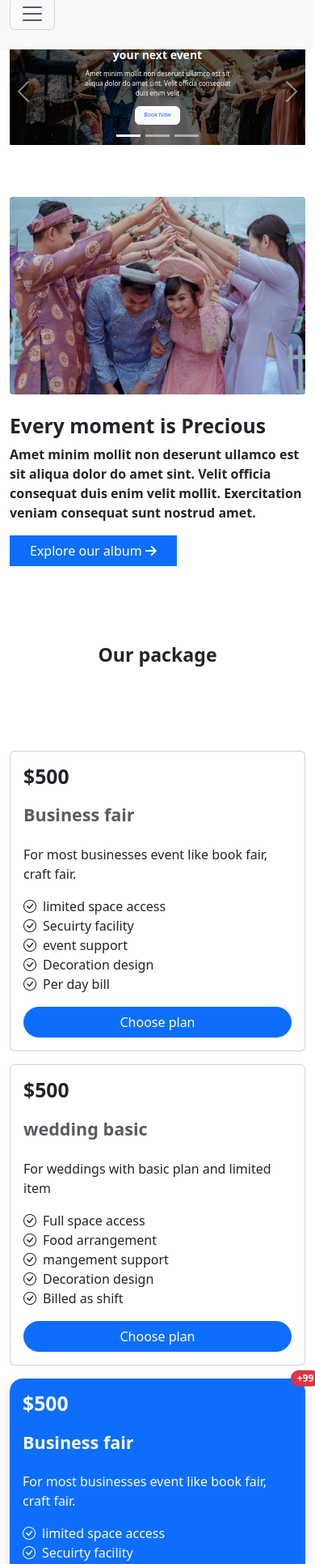
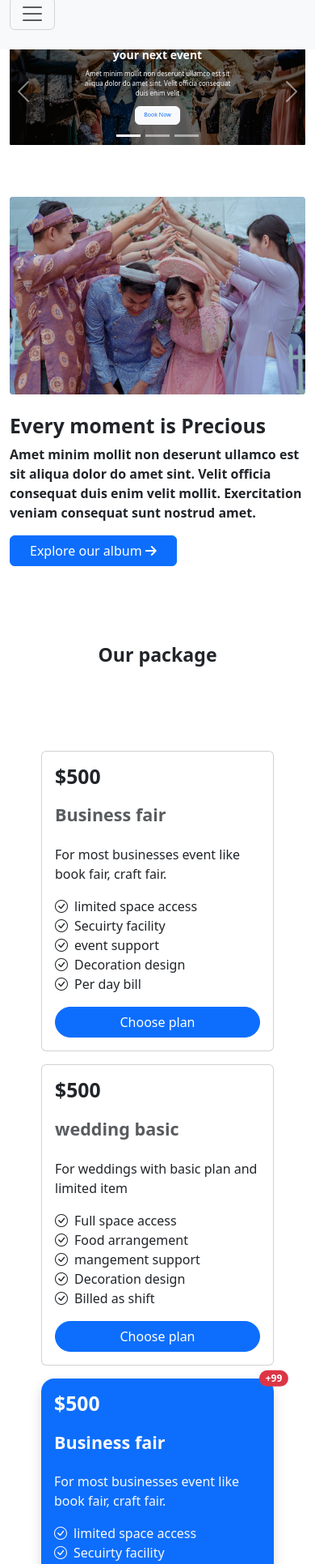
Before and after one commit to mirzaazam/convocation-center, a plain HTML site: page index.html in a window 390 px wide. Shown: the part 69-2000 px from the top of the page at 81% size. Drawn offline with nearby package versions, Linux system fonts and the light colour scheme.

Commit message:
complete

```diff
--- a/index.html
+++ b/index.html
@@ -133,7 +133,7 @@
                                 Exercitation veniam consequat sunt nostrud amet.</p>
                         </div>
                         <div>
-                            <button class="btn btn-primary px-4 rounded-0 fw-medium" type="button">Explore our album <i
+                            <button class="btn btn-primary px-4 rounded fw-medium" type="button">Explore our album <i
                                     class="fa-solid fa-arrow-right"></i></button>
                         </div>
                     </div>
@@ -155,9 +155,9 @@
         <!--card design-->
         <section>
             <div class="container">
-                <div class="row justify-content-start g-3">
-                    <div class="col-12 col-sm-6 col-md-4 col-lg-3">
-                        <div class="card">
+                <div class="row g-3">
+                    <div class="col-12 col-sm-6 col-md-4 col-lg-3 d-flex justify-content-center">
+                        <div class="card" style="width: 18rem;">
                             <div class="card-body">
                                 <h5 class="card-title fw-bolder fs-2">$500</h5>
                                 <h6 class="card-subtitle mb-2 py-3 text-body-secondary fw-bold fs-4">Business fair</h6>
@@ -176,9 +176,8 @@
                             </div>
                         </div>
                     </div>
-
-                    <div class="col-12 col-lg-3 col-sm-6 col-md-4">
-                        <div class="card">
+                    <div class="col-12 col-lg-3 col-sm-6 col-md-4 d-flex justify-content-center">
+                        <div class="card" style="width: 18rem;">
                             <div class="card-body">
                                 <h5 class="card-title fw-bolder fs-2">$500</h5>
                                 <h6 class="card-subtitle mb-2 py-3 text-body-secondary fw-bold fs-4">wedding basic</h6>
@@ -197,8 +196,8 @@
                             </div>
                         </div>
                     </div>
-                    <div class="col-12 col-lg-3 col-sm-6 col-md-4">
-                        <div class="card active bg-primary shadow rounded-4 border-0 text-light">
+                    <div class="col-12 col-lg-3 col-sm-6 col-md-4 d-flex justify-content-center">
+                        <div class="card active bg-primary shadow rounded-4 border-0 text-light" style="width: 18rem;">
                             <span
                                 class="position-absolute top-0 start-100 translate-middle badge rounded-pill bg-danger ">+99
                                 <span class="visually-hidden">unread messages</span></span>
@@ -222,8 +221,8 @@
                             </div>
                         </div>
                     </div>
-                    <div class="col-12 col-lg-3 col-sm-6 col-md-4">
-                        <div class="card">
+                    <div class="col-12 col-lg-3 col-sm-6 col-md-4 d-flex justify-content-center">
+                        <div class="card" style="width: 18rem;">
                             <div class="card-body">
                                 <h5 class="card-title fw-bolder fs-2">$500</h5>
                                 <h6 class="card-subtitle mb-2 py-3 text-body-secondary fw-bold fs-4">Business fair</h6>
@@ -253,10 +252,10 @@
                 <h4 class="text-center fw-bolder fs-3 py-5 my-5">Happy Clients says</h4>
 
                 <div class="row g-4 justify-content-center" >
-                    <div class="col-12 col-sm-6  col-md-4 col-lg-3 d-flex justify-content-center">
+                    <div class="col-12 col-sm-6  col-md-4 col-lg-3 d-flex">
                         <div class="card mx-auto shadow" style="width: 18rem;">
                             <div class="card-body">
-                                <p class="card-text g-3">Some quick example text to build on the card title
+                                <p class="card-text text-center g-3">Some quick example text to build on the card title
                                     and make up the
                                     bulk of the card's content.</p>
                                 <div class="text-center">
```
